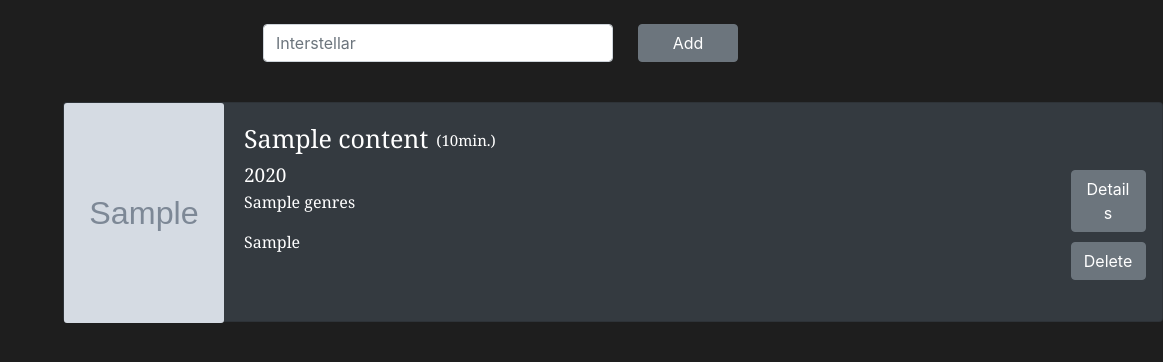
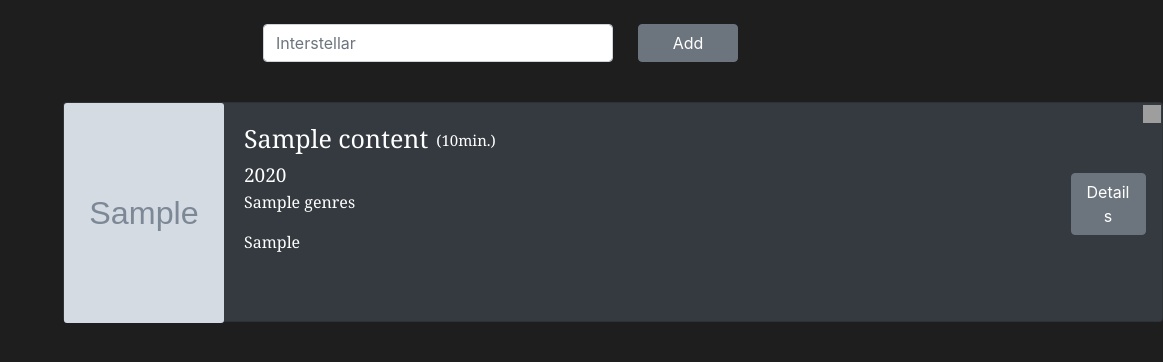
Before and after one commit to deansainer/watch-play-list, a Django app: template organizer_app/templates/organizer_app/organizer.html in a window 1600 px wide. Shown: the top 362 px of the page, without its empty margins (437-1600 px from the left). Run offline with Django 4.2, Linux system fonts and the light colour scheme; the template is opened without the code that fills it: most values are stand-ins (such as "Sample title", 1, 10 or a date in 2020); grey boxes marked "Sample" are stand-in pictures; data that the repository does not hold is empty; grey boxes are pictures that could not be loaded.

Commit message:
added 'delete' and 'open in imdb' buttons

```diff
--- a/organizer_app/templates/organizer_app/details.html
+++ b/organizer_app/templates/organizer_app/details.html
@@ -14,7 +14,9 @@
       <span class="span1">ID: </span><span class="span3">{{content.id}}</span><br>
       <span class="span1">Duration: </span><span class="span3">{{content.duration}} min.</span><br>
       <span class="span1">Type: </span><span class="span3">{{content.type}}</span><br>
-        <span class="span1">Summary: </span><span class="span3">{{content.some_plot}}</span><br>
+        <a href="https://www.imdb.com/title/{{content.id}}/" target="_blank">
+    <button type="button" style="width: 160px; margin-left: 0px; position: absolute; bottom: 25px;" class="btn btn-secondary">Open in IMDB</button>
+        </a>
     </blockquote>
   </div>
 </div>
@@ -23,4 +25,5 @@
     <blockquote class="blockquote mb-0 card-body">
       <p style="font-family: Georgia, serif">{{content.full_plot}}</p>
     </blockquote>
+
   </div>
--- a/organizer_app/templates/organizer_app/organizer.html
+++ b/organizer_app/templates/organizer_app/organizer.html
@@ -28,13 +28,19 @@
             </div>
 
     <div class="col-md-1 card_buttons">
+
+         <div class="delete-button">
+        <a class="delete-button" href="{% url 'delete_url' content.id %}">
+            <img src="https://cdn-icons-png.flaticon.com/128/463/463612.png" style="width:18px;height:18px;">
+        </a>
+        </div>
+
+        <div class="details-button">
          <a href="{% url 'details_url' content.id %}">
-    <button name="details" type="button" style="width: 75px;" class="btn btn-secondary">Details</button>
+    <button type="button" style="width: 75px;" class="btn btn-secondary">Details</button>
         </a>
+        </div>
 
-        <a href="{% url 'delete_url' content.id %}">
-    <button name="delete" type="button" style="width: 75px ;margin-top: 10px;" class="btn btn-secondary">Delete</button>
-        </a>
 
     </div>
     </div>
--- a/static/css/main.css
+++ b/static/css/main.css
@@ -7,10 +7,7 @@
     font-family: Georgia, serif;
 }
 
-.card_buttons{
-    margin-top: 67px;
-    margin-bottom: 10px;
-}
+
 .details_card{
     margin-left: 200px;
     width:100%;
@@ -52,3 +49,11 @@
 body{
     background-color: #1E1E1E;
 }
+.delete-button{
+    margin-top: 2px;
+    margin-bottom: 50px;
+    margin-left: 36px;
+}
+.details-button{
+
+}
```
